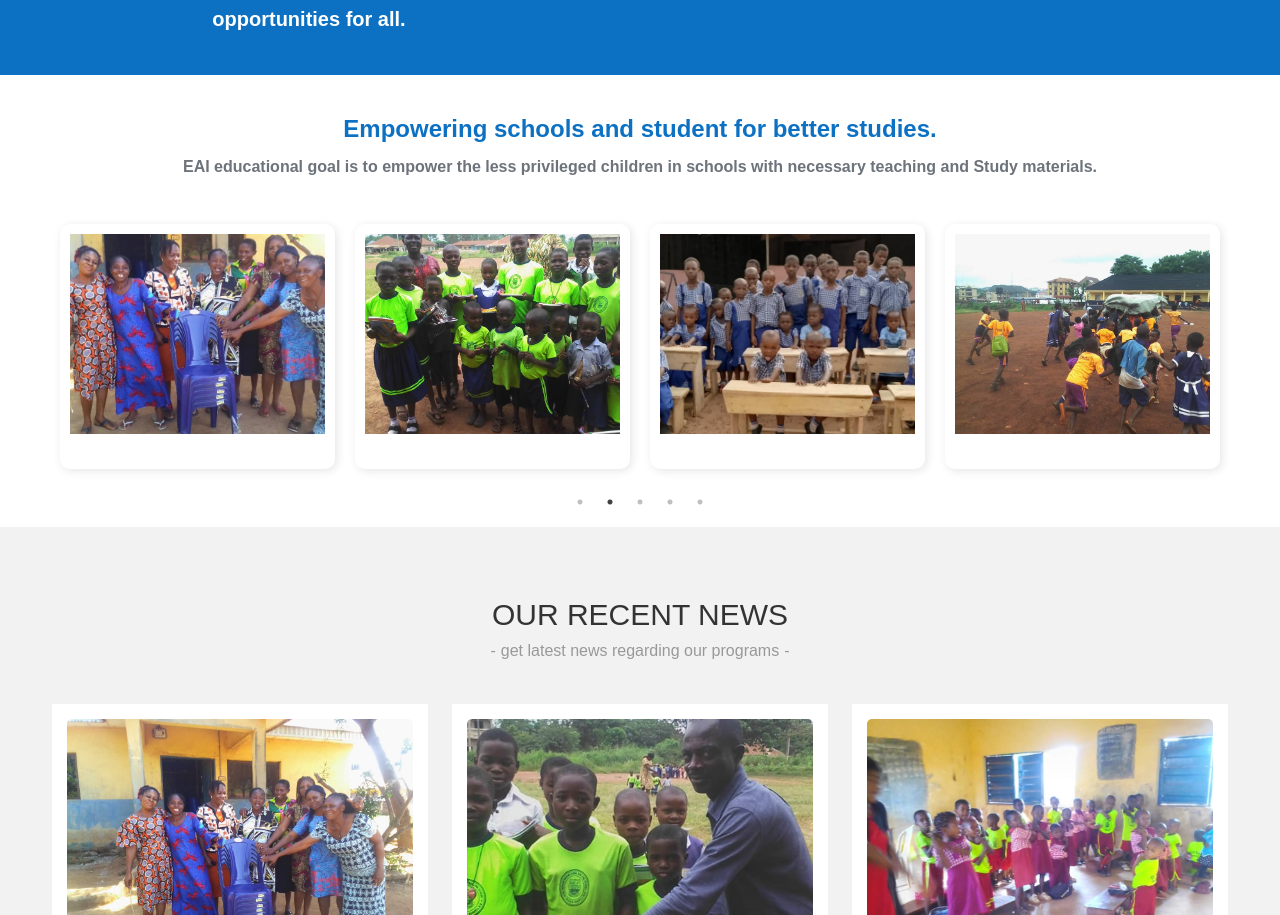
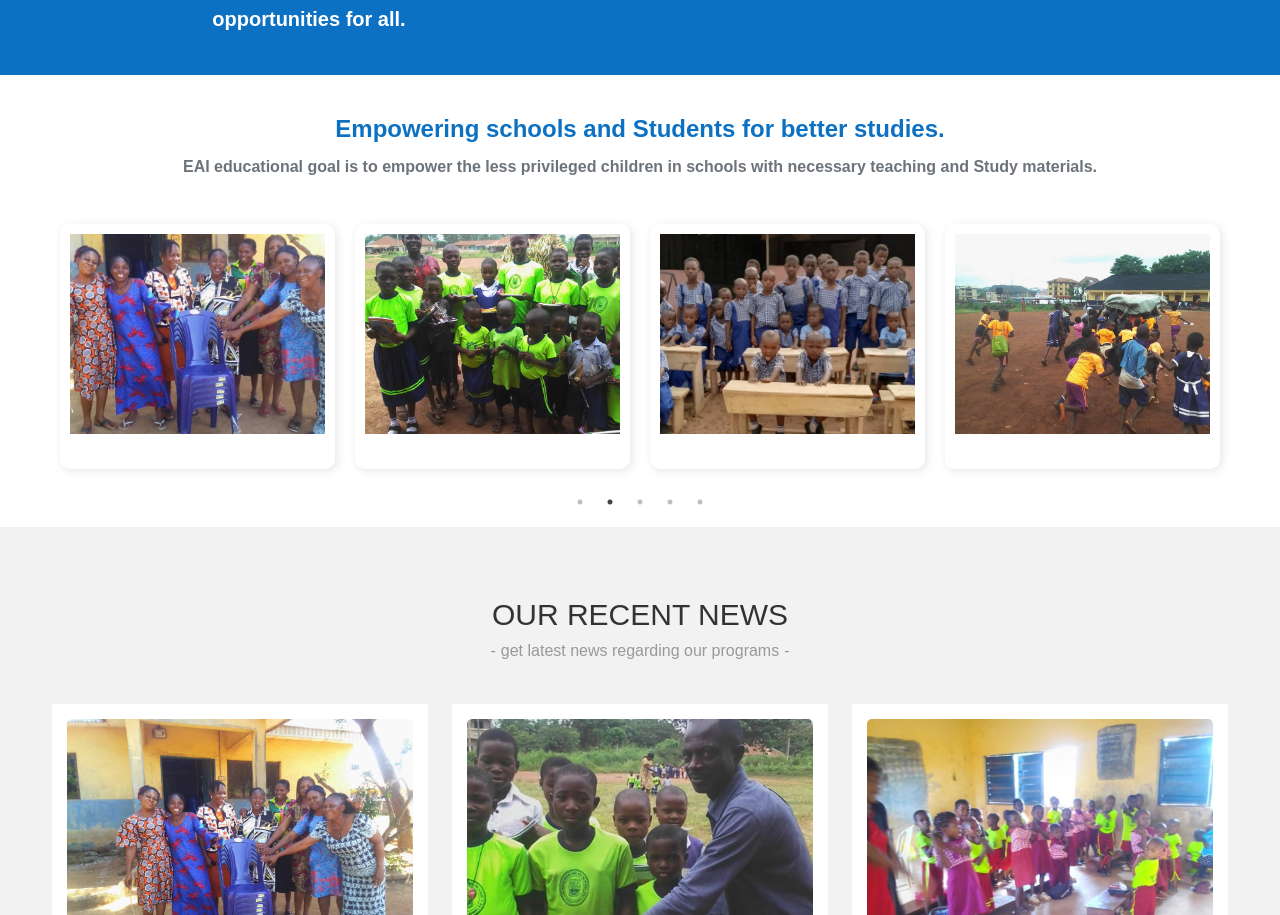
Before and after one commit to sanusijen/emeka, a React (Create React App) app: page / in a window 1280 px wide. Shown: the part 1268-2183 px from the top of the page. Built offline with nearby package versions, Linux system fonts and the light colour scheme; a web font is replaced by a local one.

Commit message:
Correct capitalization in slider.js text

```diff
--- a/src/components/slider.js
+++ b/src/components/slider.js
@@ -109,7 +109,7 @@ const Courses = () => {
           <h1 style={{ fontWeight: "bold", fontSize: "24px", marginBottom: "10px" }}>
 
             <span style={{color:"#0c71c3"}}>
-            Empowering schools and student for better studies.
+            Empowering schools and Students for better studies.
             </span>
           </h1>
           <p style={{ color: "#6D737A", fontWeight: "bold", fontSize: "16px" }}>
```
